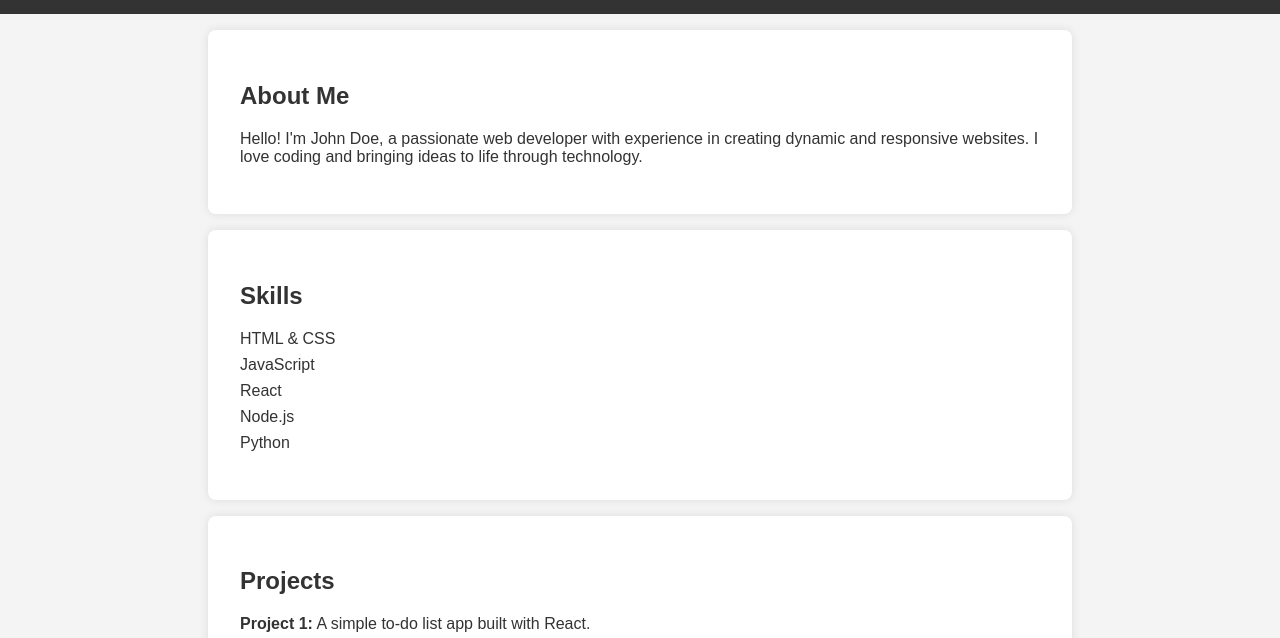
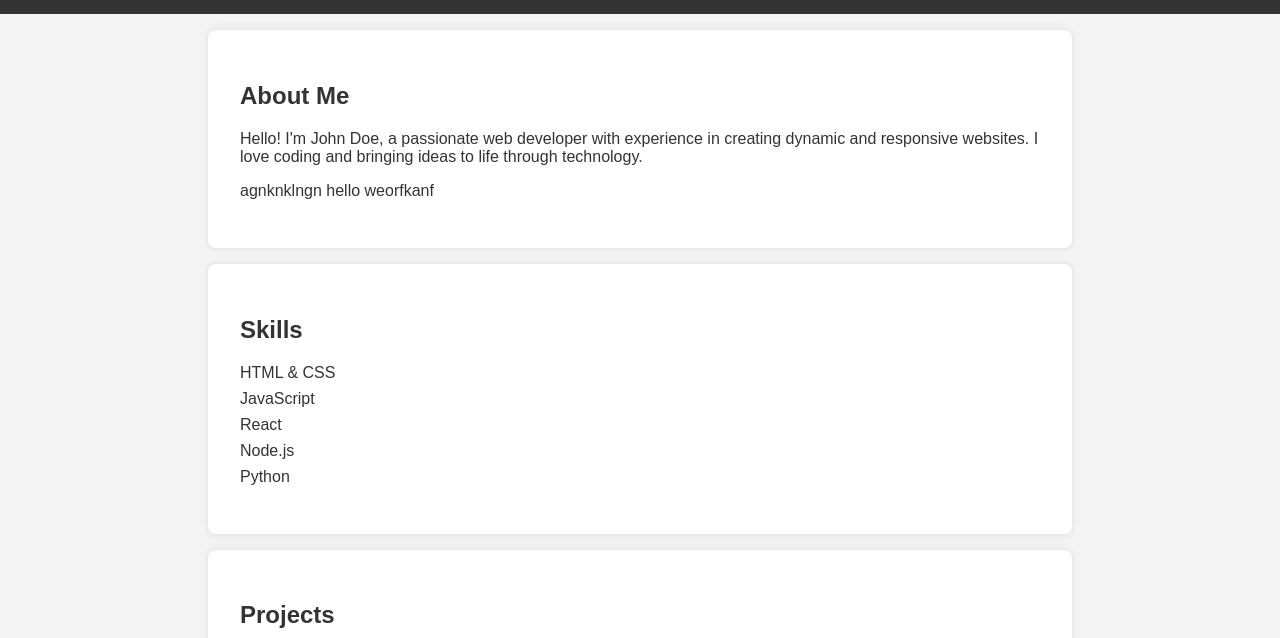
Before and after one commit to DASUN53/start, a plain HTML site: page index.html in a window 1280 px wide. Shown: the part 116-754 px from the top of the page. Drawn offline with Linux system fonts and the light colour scheme.

Commit message:
new paragrapgh for about

```diff
--- a/index.html
+++ b/index.html
@@ -70,6 +70,7 @@
         creating dynamic and responsive websites. I love coding and bringing
         ideas to life through technology.
       </p>
+      <p>agnknklngn hello weorfkanf</p>
     </section>
 
     <section id="skills">
```
